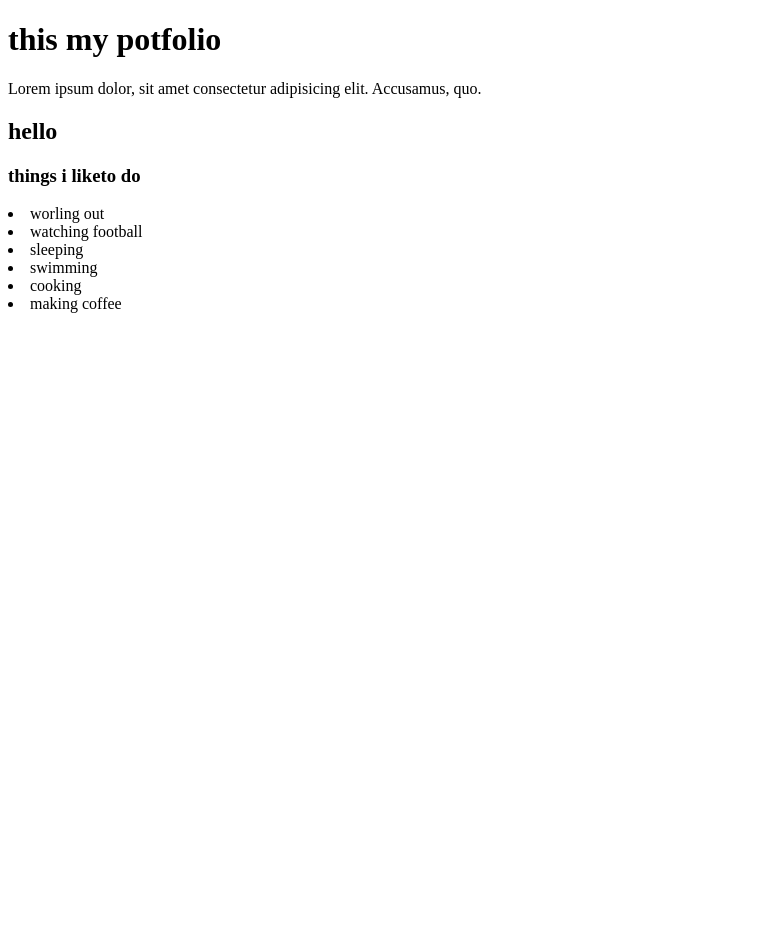
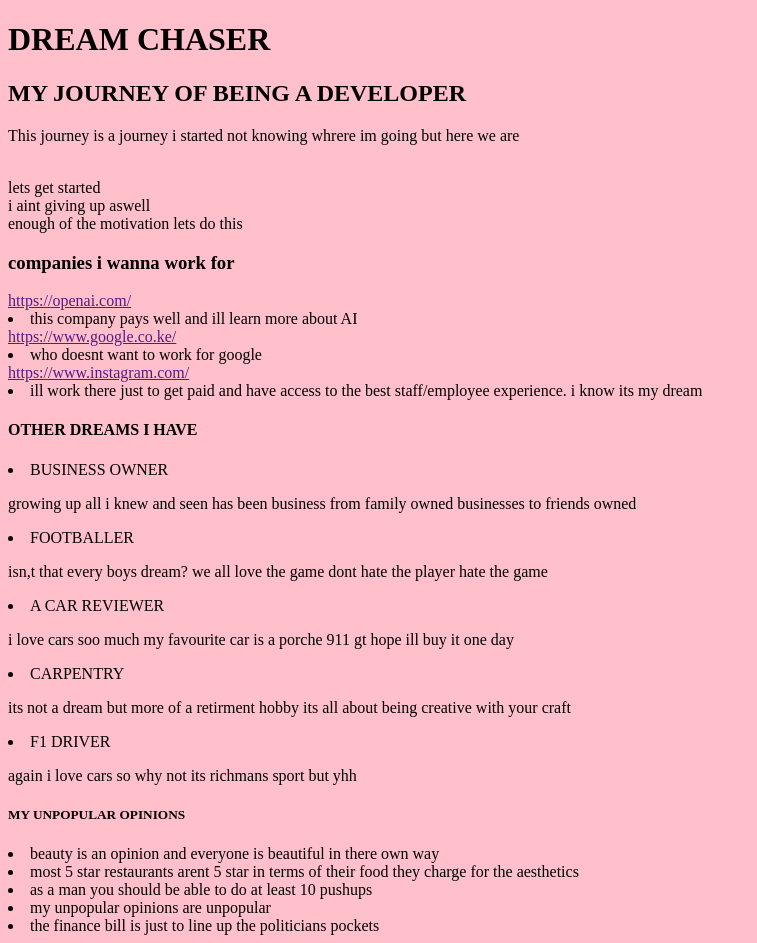
Before and after one commit to manomoringa/MY-POTFOLIO, a plain HTML site: page index.html in a window 1280 px wide. Shown: the whole page, without its empty margins (0-757 px from the left). Before the commit the page ends 800 px from the top, so only its background shows below. Drawn offline with Linux system fonts and the light colour scheme.

Commit message:
this is my updated html and css file

```diff
--- a/index.html
+++ b/index.html
@@ -4,19 +4,38 @@
     <meta charset="UTF-8">
     <meta name="viewport" content="width=device-width, initial-scale=1.0">
     <title>Document</title>
+    <link rel="stylesheet" href="style.css">
+
 </head>
 <body>
-    <h1>this my potfolio</h1>
-    <p>Lorem ipsum dolor, sit amet consectetur adipisicing elit. Accusamus, quo.</p>
-    <h2>hello</h2>
 
-    <h3>things i liketo do</h3>
+    <H1>DREAM CHASER</H1>
+    <H2>MY JOURNEY OF BEING A DEVELOPER</H2>
+    <p>This journey is a journey i started not knowing whrere im going but here we are </p> <br>lets get started <br>i aint giving up aswell <br> enough of the motivation lets do this
+    <h3>companies i wanna work for </h3>
 
-    <li>worling out</li>
-    <li>watching football</li>
-    <li>sleeping</li>
-    <li>swimming</li>
-    <li>cooking</li>
-    <li>making coffee</li>
-</body>
-</html>
+    <a target="_blank" href="">https://openai.com/</a>
+    <li>this company pays well and ill learn more about AI </li>
+    <a href="">https://www.google.co.ke/</a>
+    <li>who doesnt want to work for google </li>
+    <a href="">https://www.instagram.com/</a>
+    <li>ill work there just to get paid and have access to the best staff/employee experience. i know its my dream </li>
+
+    <h4>OTHER DREAMS I HAVE </h4>
+    <LI>BUSINESS OWNER</LI>
+    <P>growing up all i knew and seen has been business from family owned businesses to friends owned</P>
+    <LI>FOOTBALLER</LI>
+    <P>isn,t that every boys dream? we all love the game dont hate the player hate the game</P>
+    <LI>A CAR REVIEWER </LI>
+    <P>i love cars soo much my favourite car is a porche 911 gt hope ill buy it one day </P>
+    <LI>CARPENTRY</LI>
+    <P>its not a dream but more of a retirment hobby its all about being creative with your craft</P>
+    <LI>F1 DRIVER</LI>
+    <P>again i love cars so why not its  richmans sport but yhh </P>
+
+    <h5>MY UNPOPULAR OPINIONS </h5>
+    <LI>beauty is an opinion and everyone is beautiful in there own way </LI>
+    <LI>most 5 star restaurants arent 5 star in terms of their food they charge for the aesthetics </LI>
+    <LI>as a man you should be able to do at least 10 pushups </LI>
+    <LI>my unpopular opinions are unpopular</LI>
+    <LI>the finance bill is just to line up the politicians pockets</LI>
--- a/style.css
+++ b/style.css
@@ -0,0 +1,3 @@
+body{
+    background-color: pink
+}
```
